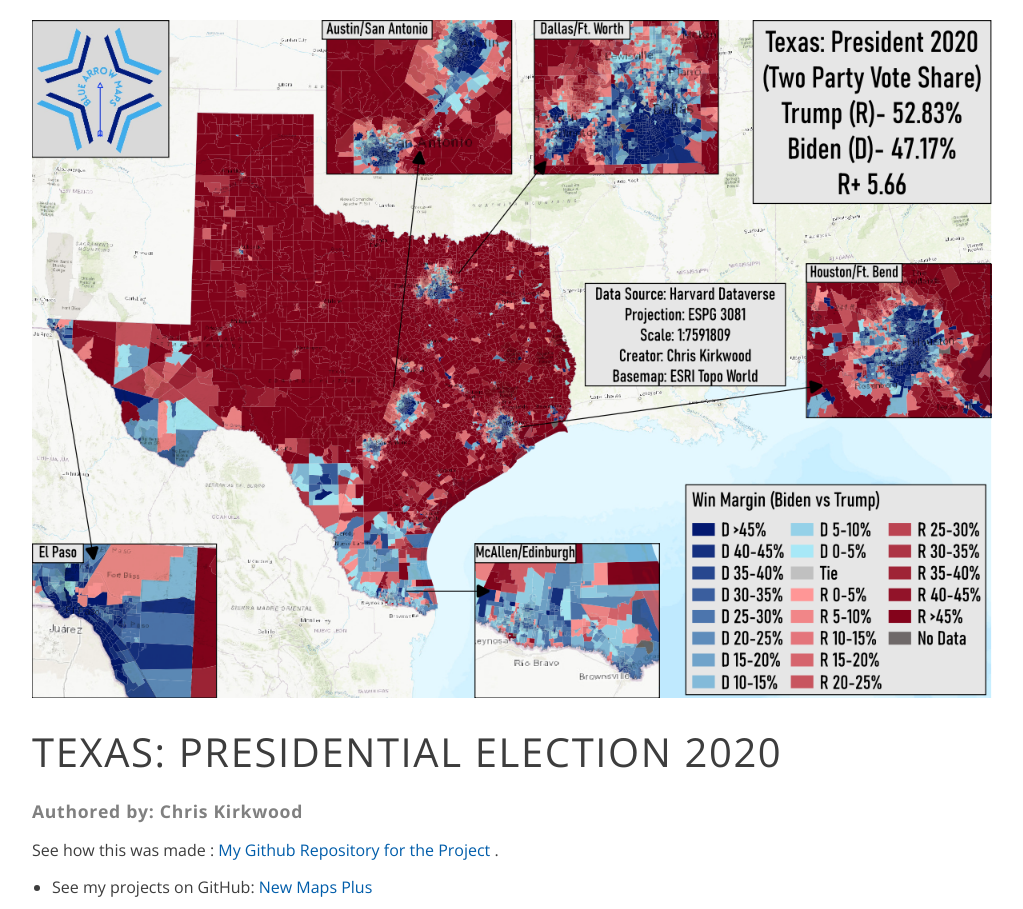
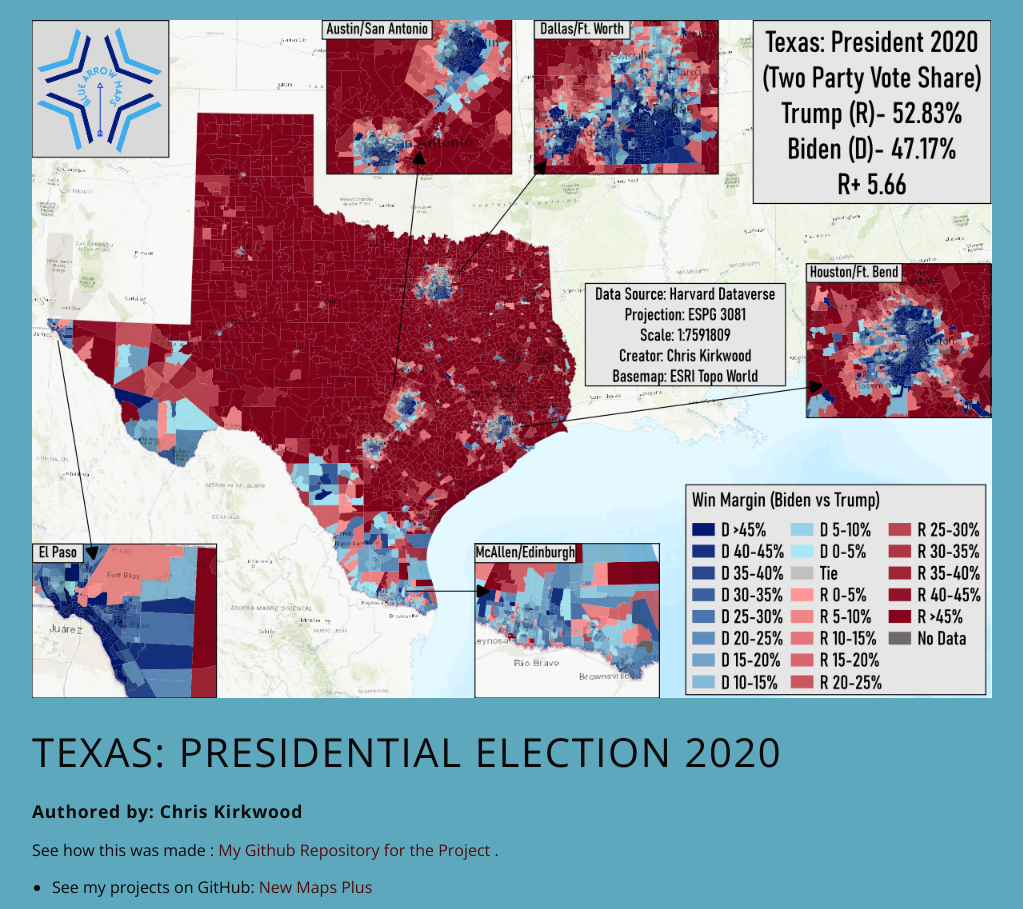
Before and after one commit to cski230/texaspres20, a plain HTML site: page Project Files/index.html in a window 1280 px wide. Shown: the top 909 px of the page, without its empty margins (128-1151 px from the left). Drawn offline with nearby package versions, Linux system fonts and the light colour scheme.

Commit message:
Update index.html
colors change

```diff
--- a/Project Files/index.html
+++ b/Project Files/index.html
@@ -23,10 +23,10 @@
 		body {
 			margin: 0;
 			padding: 0;
-			background: #ffffff;
+			background: #5ea8be;
 			font-family: 'Open Sans', sans-serif;
 			font-weight: 400;
-			color: #3d3d3d;
+			color: #080808;
 		}
 
 		section {
@@ -47,7 +47,7 @@
 		h2 {
 			font-family: 'Open Sans', sans-serif;
 			font-weight: 700;
-			color: gray;
+			color: rgb(12, 12, 12);
 			font-size: 1.1em;
 			letter-spacing: .04em;
 		}
@@ -58,7 +58,7 @@
 		}
 
 		a {
-			color: #005daa;
+			color: #530d0d;
 			text-decoration: none;
 		}
 
```
